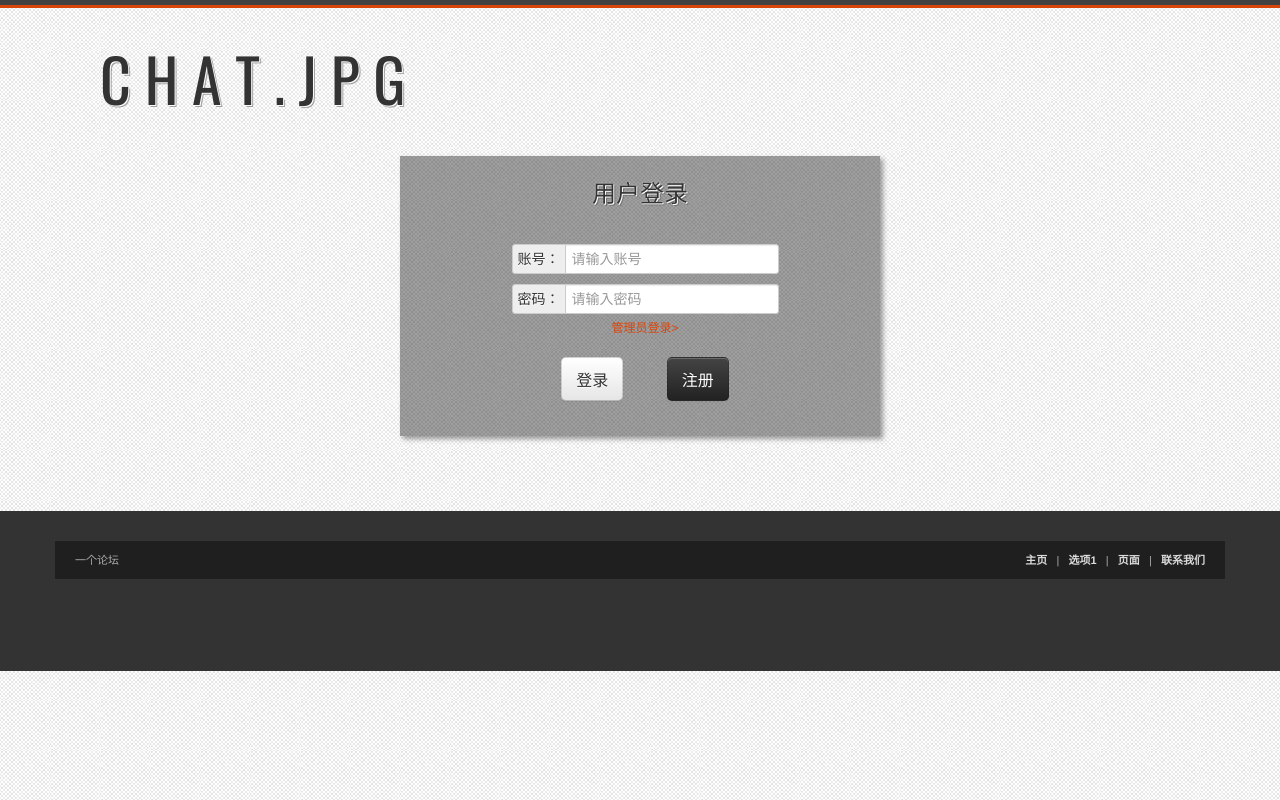
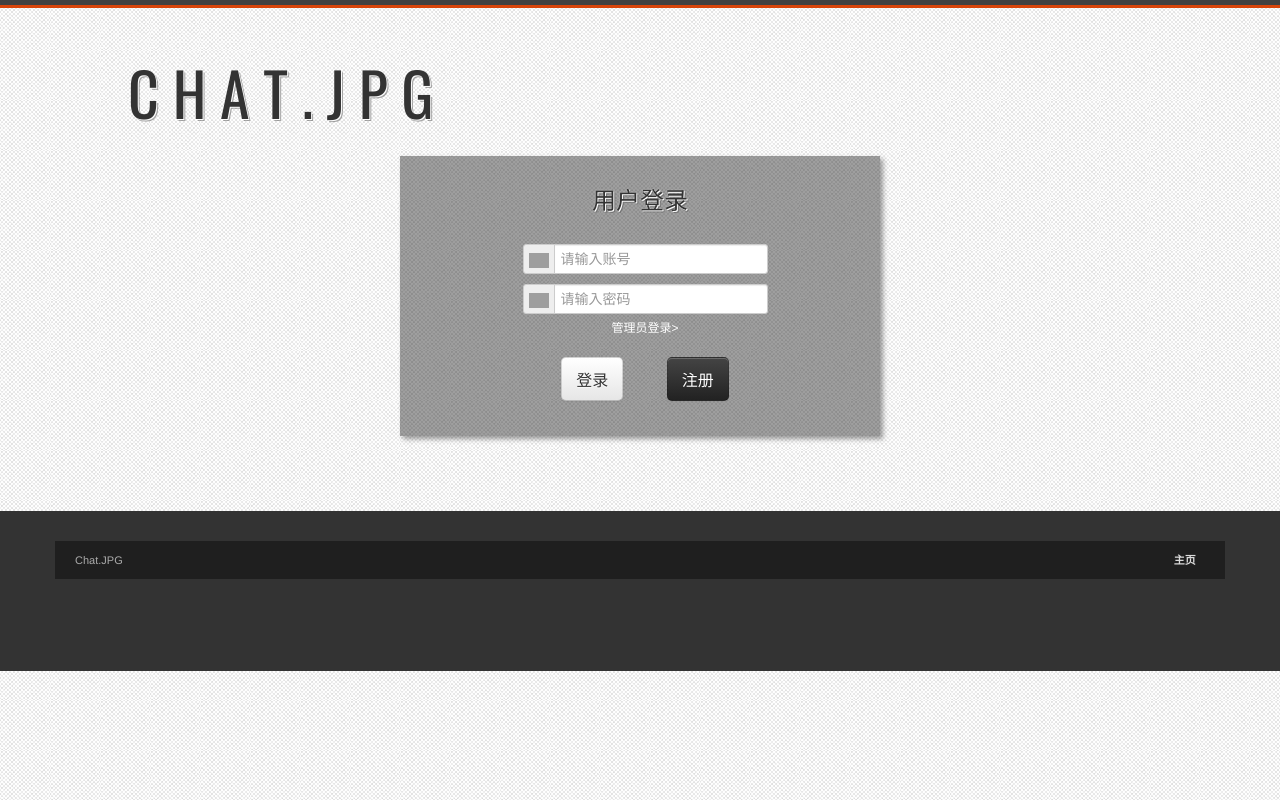
Before and after one commit to zshihang213/chat, a Django app: page /login/ in a window 1280 px wide; the page is wider, and only the part inside the window is pictured. Run offline with Django 3.2, Linux system fonts and the light colour scheme; some libraries are stand-ins or nearby versions; grey boxes are pictures that could not be loaded.

Commit message:
用户登录修改

```diff
--- a/templates/login.html
+++ b/templates/login.html
@@ -67,27 +67,27 @@
 <div class="color-bar-1"></div>
 <div class="color-bar-2 color-bg"></div>
 
-<div style="position: relative;left: 100px;top: 50px;height: 10px;">
+<div style="position: relative;left: 10%;top: 8%;height: 10px;">
     <h5 style="font-size: 60px">C h a t . J P G</h5>
 </div>
 <div style="margin-bottom: 75px" >
-<div style="border:0;width: 480px;height: 280px;margin-left: auto;margin-right:auto;margin-top: 128px;text-align: center;background-color: #00000060;box-shadow: 3px 3px 5px #00000060;">
-    <div style="position: relative;top: 15px;">
+<div style="border:0;width: 480px;height: 280px;margin-left: auto;margin-right:auto;margin-top: 10%;text-align: center;background-color: #00000060;box-shadow: 3px 3px 5px #00000060;">
+    <div style="position: relative;top: 8%;">
         <h3 >用户登录</h3>
     </div>
     <div style="width: 300px; height: 100px; margin-top: 10%;margin-bottom: 20%;margin-left: 30px;">
         <div class="span4">
             <div class="input-prepend" style="margin: 0 auto;margin-bottom: 10px;">
-                <span class="add-on">账号：</span><input style="width: 200px" class="span2" id="uid"
+                <span class="add-on"><img src="../static/img/user.png" height="20px" width="20px"> </span><input style="width: 200px" class="span2" id="uid"
                                                       size="16" type="text"
                                                       placeholder="请输入账号">
             </div>
             <div class="input-prepend">
-                <span class="add-on">密码：</span><input style="width: 200px" class="span2" id="pwd"
+                <span class="add-on"><img src="../static/img/lock.png" height="20px" width="20px"> </span><input style="width: 200px" class="span2" id="pwd"
                                                       size="16" type="password"
                                                       placeholder="请输入密码">
             </div>
-            <a href="/my-admin">管理员登录></a>
+            <a href="/my-admin" style="color: #FFFFFF">管理员登录></a>
             <div style="width: 300px;padding: 20px;margin: 0 auto;">
                 <button id="login-button" style="margin-right: 20px;margin-left: 20px;" class="btn btn-large" type="submit">登录
                 </button>
@@ -107,13 +107,11 @@
         <div style="margin-top: 30px" class="row">
             <div class="span12 footer-col footer-sub">
                 <div class="row no-margin">
-                    <div class="span6"><span class="left">一个论坛</span>
+                    <div class="span6"><span class="left">Chat.JPG</span>
                     </div>
                     <div class="span6">
                             <span class="right">
-                            <a href="#">主页</a>&nbsp;&nbsp;&nbsp;|&nbsp;&nbsp;&nbsp;<a href="#">选项1</a>&nbsp;&nbsp;&nbsp;|&nbsp;&nbsp;&nbsp;<a
-                                    href="#">页面</a>&nbsp;&nbsp;&nbsp;|&nbsp;&nbsp;&nbsp;<a
-                                    href="#">联系我们</a>
+                            <a href="#">主页</a>&nbsp;&nbsp;&nbsp;
                             </span>
                     </div>
                 </div>
```
